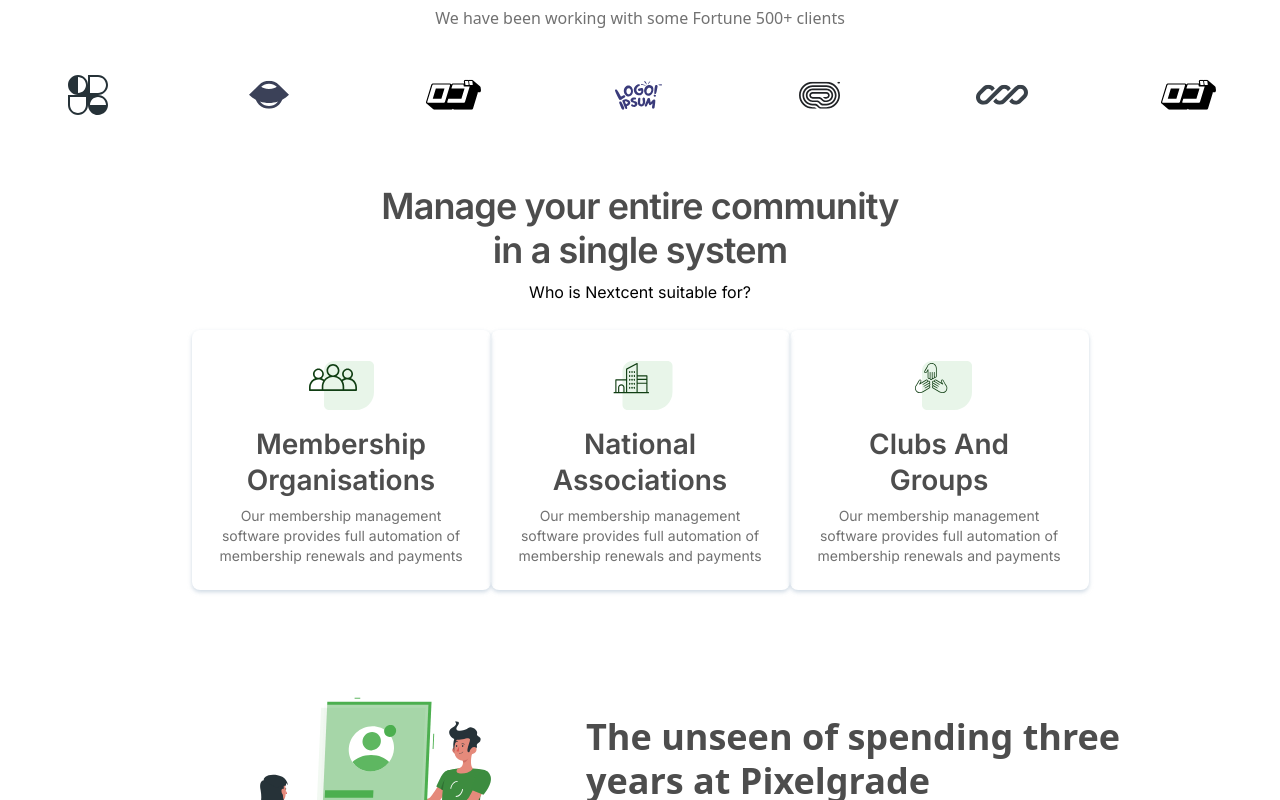
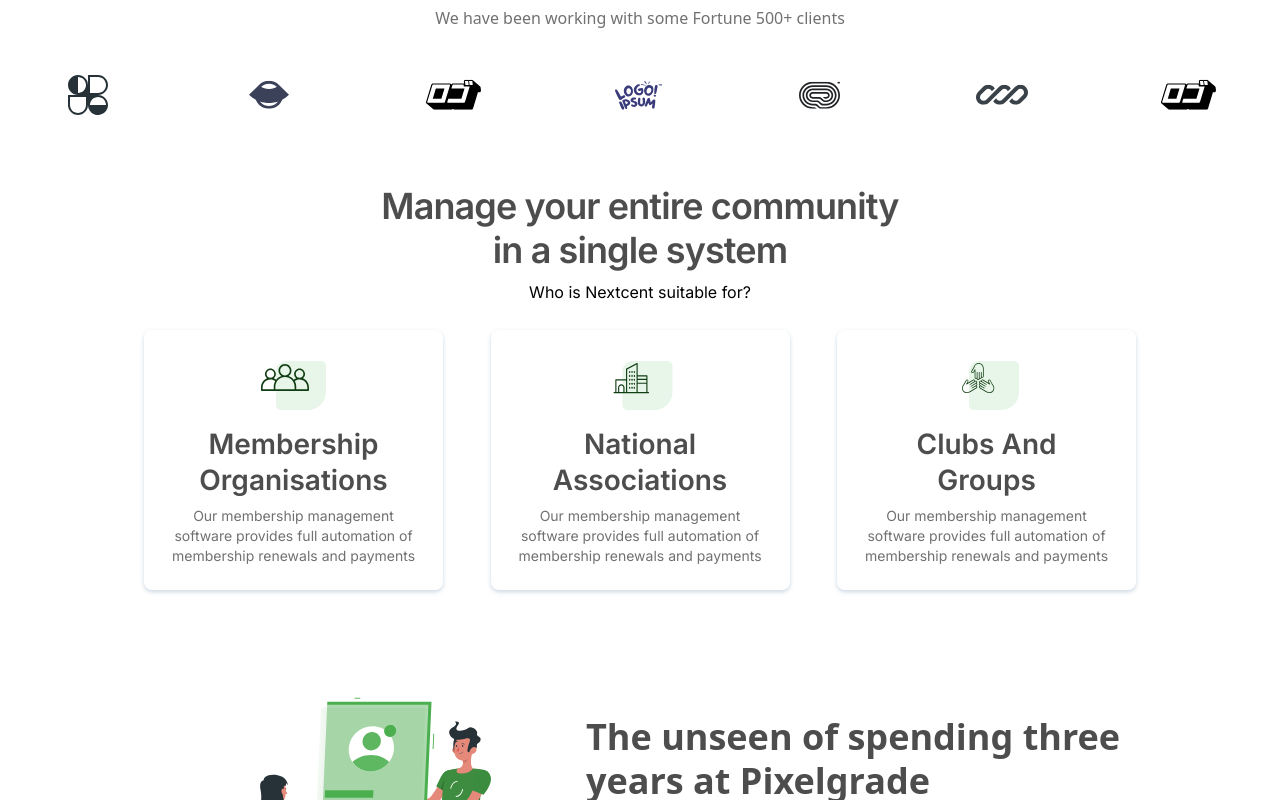
Before and after one commit to AjeshMadhavan/Nexcent, a Vue app: page / in a window 1280 px wide. Shown: the part 714-1514 px from the top of the page. Built offline with nearby package versions, Linux system fonts and the light colour scheme.

Commit message:
refactor: update width style in community container

```diff
--- a/src/containers/CommunityContainer.vue
+++ b/src/containers/CommunityContainer.vue
@@ -1,5 +1,5 @@
 <template>
-  <div class="xl:max-w-360 xl:mx-auto">
+  <div class="w-full xl:max-w-360 xl:mx-auto">
     <div class="w-full xl:px-36">
       <h2
         class="font-inter text-center text-d-grey tracking-tight text-headline-4 mx-auto lg:text-headline-2 lg:w-135.5"
```
